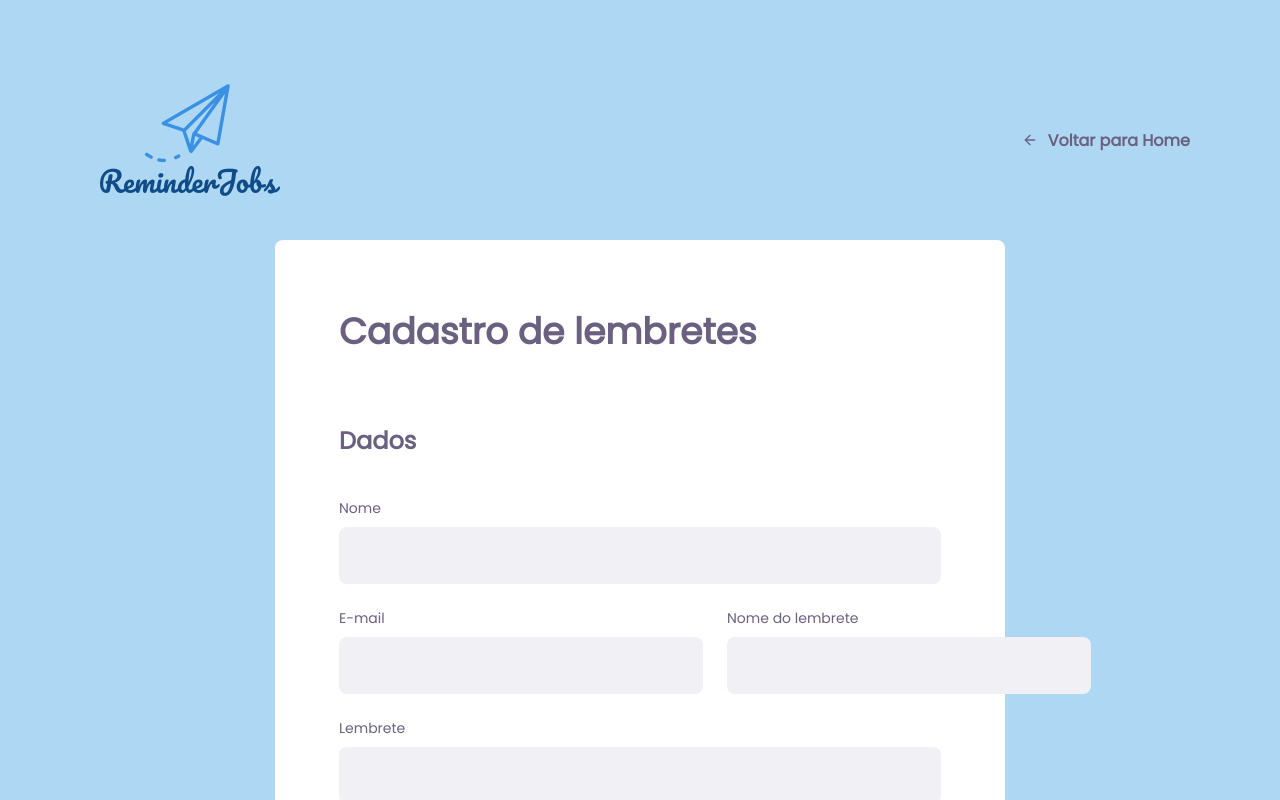
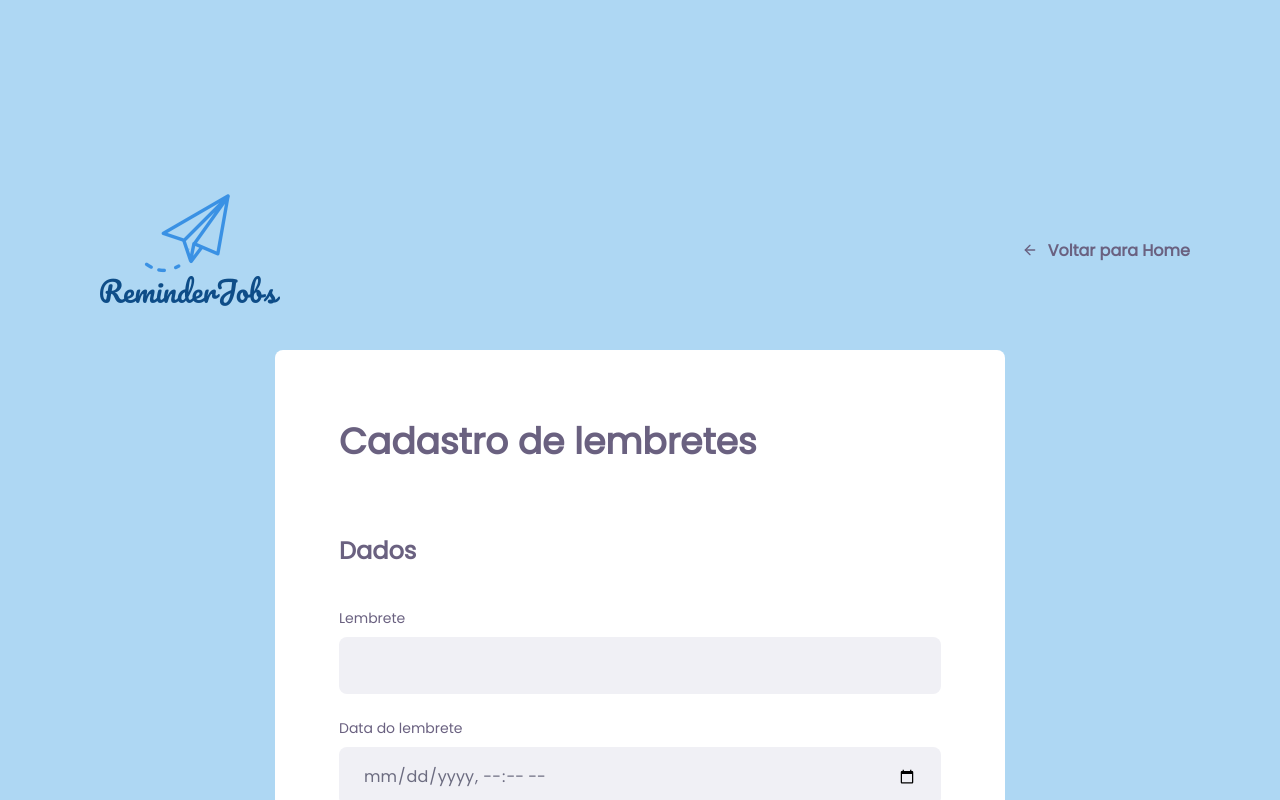
Before and after one commit to JohnnyRezender/reminder-project, a React (Create React App) app in the folder web/: page /reminder in a window 1280 px wide. Shown: the top 800 px of the page. Built offline with nearby package versions, Linux system fonts and the light colour scheme.

Commit message:
Correcao na tela de cadastro e inicio da correcao da list

```diff
--- a/web/src/components/ReminderList/index.tsx
+++ b/web/src/components/ReminderList/index.tsx
@@ -17,25 +17,35 @@ const ReminderItem = () => {
         });
     }, []);
 
-    console.log(reminders);
+    console.log(reminders[0]);
     return (
         <>
             {reminders.map(reminder => (
-                <article className="ReminderItem" key={reminder.ID_REMINDER_REM}>
-
+                <form className="ReminderItem" key={reminder.ID_REMINDER_REM}>
                     <header>
-                        <div>
-                            <strong>{reminder.ST_REMINDER_REM}</strong>
+                        <div className="field">
+                            <label htmlFor="textReminder">Lembrete</label>
+                            <input
+                                type="text"
+                                name="ST_REMINDER_REM"
+                                id="ST_REMINDER_REM"
+                                value={reminder.ST_REMINDER_REM}
+                                required />
                         </div>
                     </header>
                     <footer>
-                        <p>
-                                Data do lembrete
-                        <strong>{reminder.DT_LEMBRETE_REM}</strong>
-                        </p>
+                        <div className="field">
+                            <label htmlFor="dateReminder">Data do lembrete</label>
+                            <input
+                                type="datetime-local"
+                                name="DT_LEMBRETE_REM"
+                                id="DT_LEMBRETE_REM"
+                                value={reminder.DT_LEMBRETE_REM}
+                                required />
+                        </div>
                     </footer>
 
-                </article>
+                </form>
             ))}
         </>
     )
--- a/web/src/pages/ReminderForm/index.tsx
+++ b/web/src/pages/ReminderForm/index.tsx
@@ -28,6 +28,7 @@ const CreateReminder = () => {
     // Função responsável por comunicar com a endpoint post
     async function handleSubmit(event: FormEvent) {
         event.preventDefault();
+        console.log("texto qualquer");
 
         // Recepção dos dados do form
         const { ST_REMINDER_REM, DT_LEMBRETE_REM } = formData;
@@ -45,6 +46,31 @@ const CreateReminder = () => {
             }).catch(error => {
                 alert(error);
             });
+
+        history.push('/');
+    }
+
+    // Função responsável por comunicar com a endpoint post
+    async function handleAlternate(event: FormEvent) {
+        event.preventDefault();
+        console.log(formData);
+
+        // Recepção dos dados do form
+        const { ST_REMINDER_REM, DT_LEMBRETE_REM } = formData;
+
+        // Montagem do JSON
+        const data = {
+            ST_REMINDER_REM,
+            DT_LEMBRETE_REM
+        }
+
+        // Chamada da api
+        // await api.post('/reminders', data)
+        //     .then(response => {
+        //         alert(response.data);
+        //     }).catch(error => {
+        //         alert(error);
+        //     });
 
         history.push('/');
     }
@@ -68,33 +94,6 @@ const CreateReminder = () => {
                     <legend>
                         <h2>Dados</h2>
                     </legend>
-                    <div className="field">
-                        <label htmlFor="name">Nome</label>
-                        <input
-                            type="text"
-                            name="name"
-                            id="name"
-                            onChange={handleInputChange} />
-                    </div>
-                    <div className="field-group">
-                        <div className="field">
-                            <label htmlFor="email">E-mail</label>
-                            <input
-                                type="email"
-                                name="email"
-                                id="email"
-                                onChange={handleInputChange} />
-                        </div>
-                        <div className="field">
-                            <label htmlFor="nameReminder">Nome do lembrete</label>
-                            <input
-                                type="text"
-                                name="nameReminder"
-                                id="nameReminder"
-                                onChange={handleInputChange}
-                                required />
-                        </div>
-                    </div>
                     <div className="field-group">
                         <div className="field">
                             <div className="field">
--- /dev/null
+++ b/web/src/react-app-env.d.ts
@@ -0,0 +1 @@
+/// <reference types="react-scripts" />
```
Also changed, not shown: 2 other files (tests, documents, lock files or other folders).
